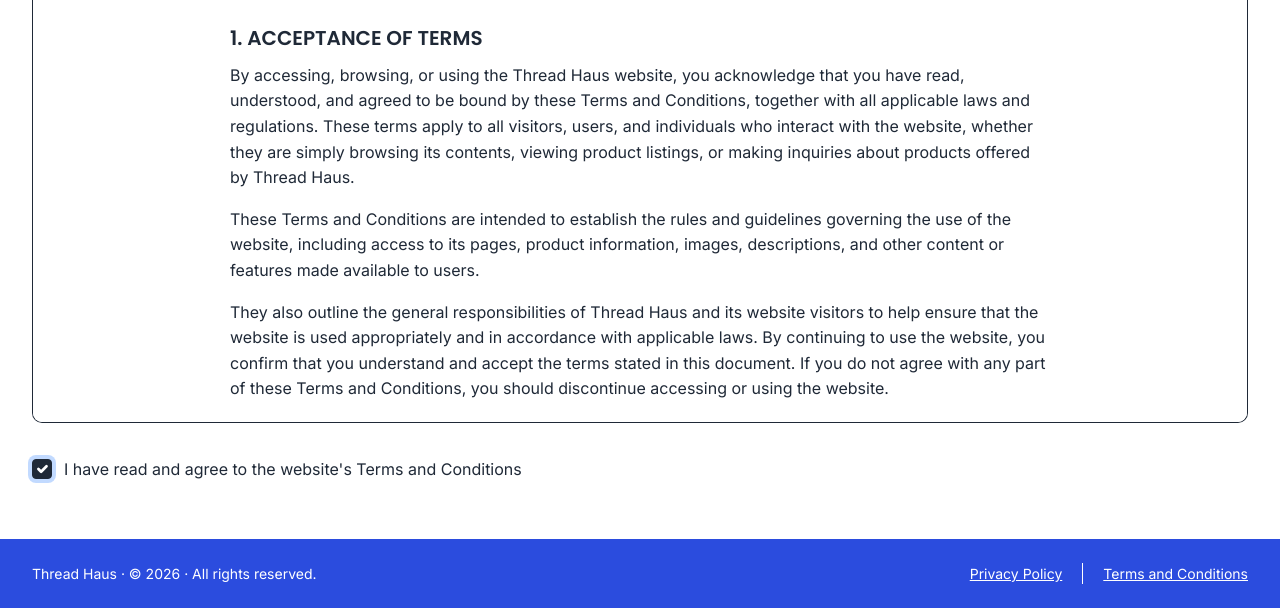
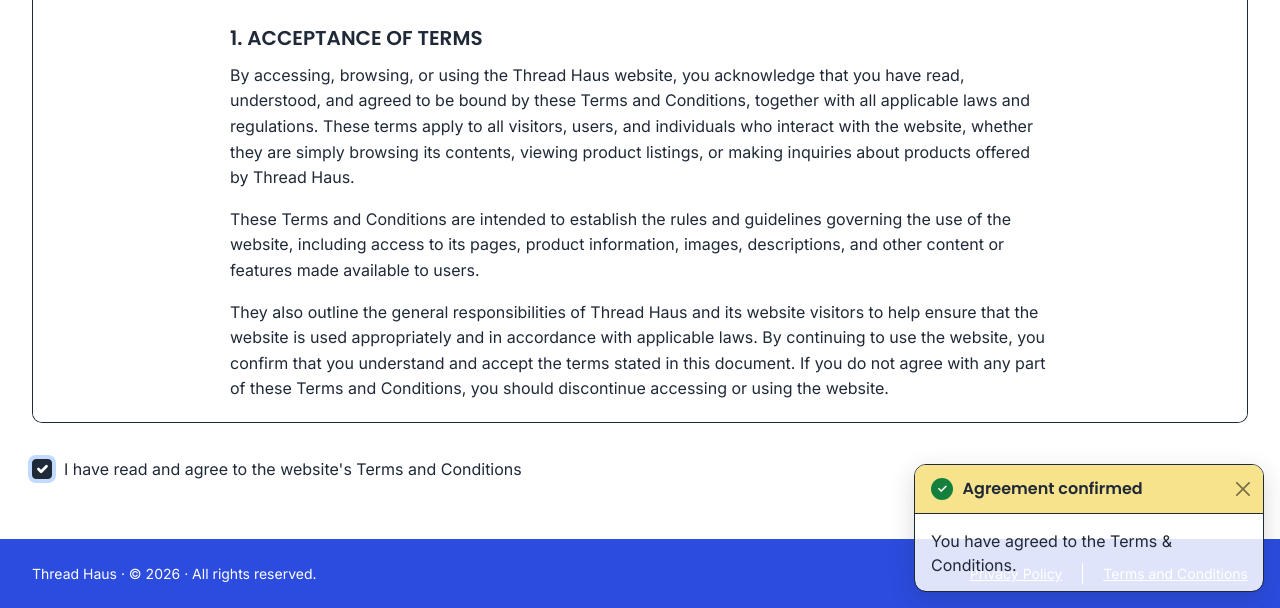
Before and after one commit to railondeniega/thread_haus, a plain HTML site: page pages/terms.html in a window 1280 px wide. Both pictures are taken after a click on the checkbox "I have read and agree to the website's Terms and Conditions". Shown: the part 390-998 px from the top of the page. Drawn offline with nearby package versions, Linux system fonts and the light colour scheme.

Commit message:
Add agreement confirmation pop-up on Privacy and Terms pages
Bootstrap toast shows 'Agreement confirmed' when the agreement checkbox is ticked.

```diff
--- a/css/style.css
+++ b/css/style.css
@@ -454,6 +454,23 @@ a:focus-visible {
 .agreement .form-check-input:focus-visible { outline: 3px solid #005FCC; outline-offset: 3px; box-shadow: 0 0 0 2px #fff; }
 .agreement .form-check-label { cursor: pointer; }
 
+/* "Agreement confirmed" pop-up */
+.agreement-toast { border: 1px solid var(--th-charcoal); border-radius: 12px; box-shadow: 0 8px 24px rgba(31, 41, 55, 0.18); }
+.agreement-toast .toast-header { gap: 0.6rem; padding: 0.75rem 1rem; color: var(--th-charcoal); background: var(--th-yellow); border-bottom: 1px solid var(--th-charcoal); border-radius: 11px 11px 0 0; }
+.agreement-toast .toast-header strong { font-family: var(--th-font-heading); font-size: 1rem; font-weight: 600; }
+.agreement-toast .toast-body { padding: 0.9rem 1rem; font-size: 1rem; color: var(--th-charcoal); }
+.agreement-toast .btn-close:focus-visible { outline: 3px solid #005FCC; outline-offset: 2px; box-shadow: none; }
+.agreement-toast-icon {
+    display: grid;
+    place-items: center;
+    flex: none;
+    width: 22px;
+    height: 22px;
+    border-radius: 50%;
+    background: #15803D;
+}
+.agreement-toast-icon::before { content: "\2713"; font-size: 0.75rem; font-weight: 700; color: #fff; }
+
 @media (max-width: 700px) {
     .legal-page h1 { margin-bottom: 1.75rem; font-size: clamp(1.875rem, 6vw, 2.25rem); }
     .legal-tabs .nav-link { padding: 0.65rem 0.4rem; }
--- a/js/main.js
+++ b/js/main.js
@@ -242,12 +242,21 @@ function initAgreement() {
     const box = document.querySelector(".agreement input[type='checkbox']");
     if (!box) return;
     const key = "threadhaus_" + box.id;
+    const toastEl = document.getElementById("agreementToast");
+
     try {
         box.checked = localStorage.getItem(key) === "yes";
-        box.addEventListener("change", () => localStorage.setItem(key, box.checked ? "yes" : "no"));
     } catch (err) {
         // Storage unavailable (e.g. private mode): the checkbox still works for this visit.
     }
+
+    box.addEventListener("change", () => {
+        try { localStorage.setItem(key, box.checked ? "yes" : "no"); } catch (err) { /* ignore */ }
+        // Pop-up message when the visitor ticks the box
+        if (box.checked && toastEl && typeof bootstrap !== "undefined") {
+            bootstrap.Toast.getOrCreateInstance(toastEl).show();
+        }
+    });
 }
 
 document.addEventListener("DOMContentLoaded", () => {
--- a/pages/terms.html
+++ b/pages/terms.html
@@ -115,6 +115,18 @@
         </div>
     </main>
 
+    <!-- AGREEMENT POP-UP -->
+    <div class="toast-container position-fixed bottom-0 end-0 p-3">
+        <div id="agreementToast" class="toast agreement-toast" role="status" aria-live="polite" aria-atomic="true" data-bs-delay="4000">
+            <div class="toast-header">
+                <span class="agreement-toast-icon" aria-hidden="true"></span>
+                <strong class="me-auto">Agreement confirmed</strong>
+                <button type="button" class="btn-close" data-bs-dismiss="toast" aria-label="Close message"></button>
+            </div>
+            <div class="toast-body">You have agreed to the Terms &amp; Conditions.</div>
+        </div>
+    </div>
+
     <!-- FOOTER -->
     <footer class="site-footer">
         <div class="container py-4 d-flex flex-column flex-md-row justify-content-between align-items-center gap-3">
```
Also changed, not shown: pages/privacy.html (+12 -0 lines).
